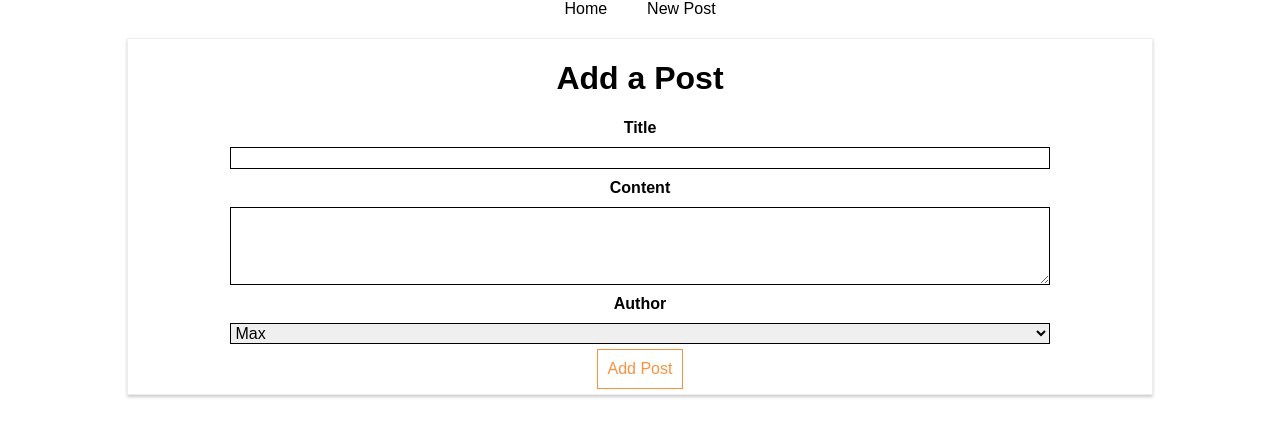
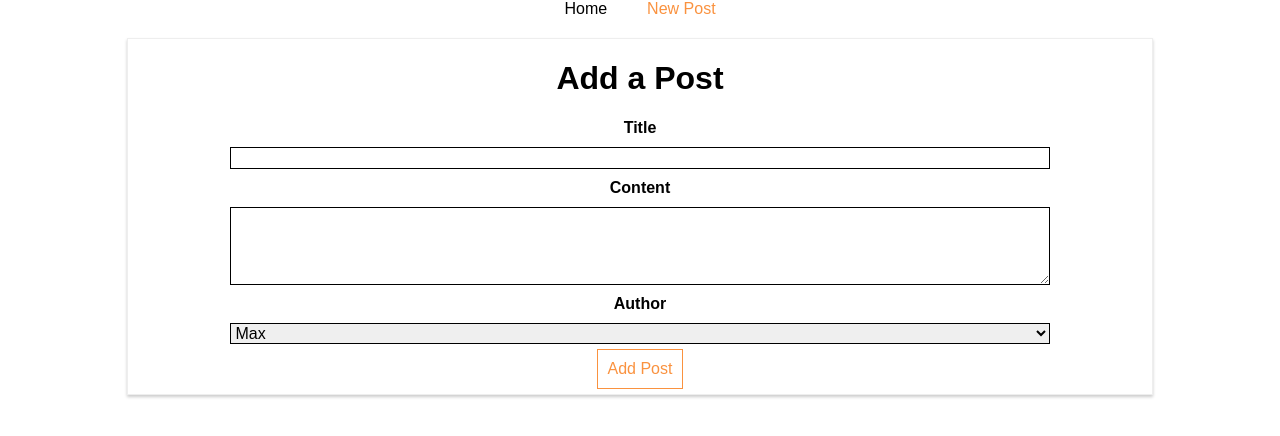
Before and after one commit to MortenTobiasNielsen/react-complete-guide-http_ajax, a React (Create React App) app: page /new-post in a window 1280 px wide. Shown: the top 436 px of the page. Built offline with nearby package versions, Linux system fonts and the light colour scheme.

Commit message:
Changed to NavLinks to provide styling to the active route

```diff
--- a/src/containers/Blog/Blog.css
+++ b/src/containers/Blog/Blog.css
@@ -17,6 +17,7 @@
 }
 
 .Blog a:hover,
-.Blog a:active {
+.Blog a:active,
+.Blog a.active {
   color: #fa923f;
 }
--- a/src/containers/Blog/Blog.js
+++ b/src/containers/Blog/Blog.js
@@ -1,5 +1,5 @@
 import React, { Component } from 'react';
-import {Route, Link} from "react-router-dom";
+import {Route, NavLink} from "react-router-dom";
 
 import './Blog.css';
 import Posts from "./Posts/Posts"
@@ -12,13 +12,22 @@ class Blog extends Component {
                 <header>
                     <nav>
                         <ul>
-                            <li><Link to="/">Home</Link></li>
+                            {/* You can change the class name of a NavLink with activeClassName
+                                You can also use activeStyle which is like using style in react */}
+                            <li><NavLink
+                                to="/"
+                                exact
+                                activeClassName="my-active"
+                                activeStyle={{
+                                    color: "#fa923f",
+                                    textDecoration: "underline",
+                                }}>Home</NavLink></li>
                             {/* Example of advanced setup of Links with React Route  */}
-                            <li><Link to={{
+                            <li><NavLink to={{
                                 pathname: "/new-post",
                                 hash: "#submit",
                                 search: "?quick-submit=true",
-                            }}>New Post</Link></li>
+                            }} exact>New Post</NavLink></li>
                         </ul>
                     </nav>
                 </header>
```
